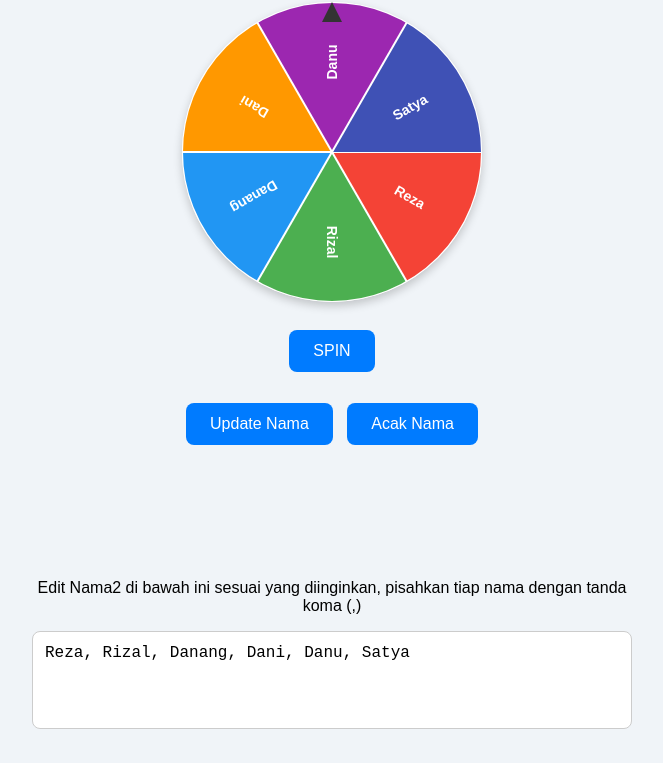
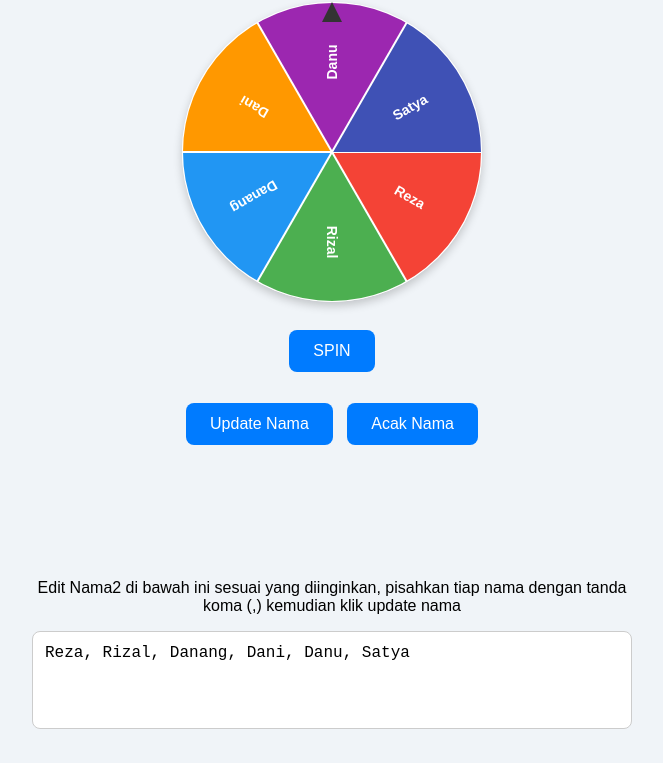
Before and after one commit to ktzreza/ktzreza, a website: page spinner/index.html in a window 1280 px wide. Shown: the part 96-859 px from the top of the page, without its empty margins (308-971 px from the left). Drawn offline with Linux system fonts and the light colour scheme.

Commit message:
Update instruction text for name input

```diff
--- a/spinner/index.html
+++ b/spinner/index.html
@@ -230,7 +230,7 @@
         <div class="result" id="result"></div>
 
         <div class="container">
-        <p>Edit Nama2 di bawah ini sesuai yang diinginkan, pisahkan tiap nama dengan tanda koma (,)</p>
+        <p>Edit Nama2 di bawah ini sesuai yang diinginkan, pisahkan tiap nama dengan tanda koma (,) kemudian klik update nama </p>
 
         <textarea id="nameInput" placeholder="Enter names separated by commas..." rows="4"></textarea>
     </div>
```
